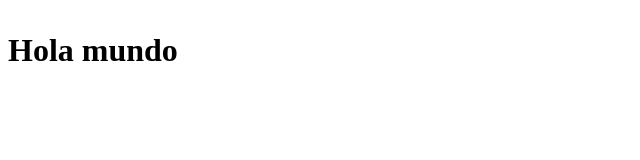
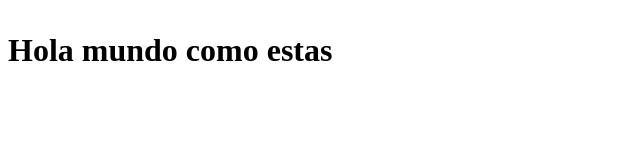
Before and after one commit to felixmiranda/aprendiendogit, a plain HTML site: page index.html in a window 1280 px wide. Shown: the whole page, without its empty margins (0-640 px from the left). Drawn offline with Linux system fonts and the light colour scheme.

Commit message:
agregue nuevo mensaje

```diff
--- a/index.html
+++ b/index.html
@@ -8,7 +8,7 @@
 </head>
 <body>
     <h1>
-        <p>Hola mundo</p>
+        <p>Hola mundo como estas</p>
     </h1>
 </body>
 </html>
```
